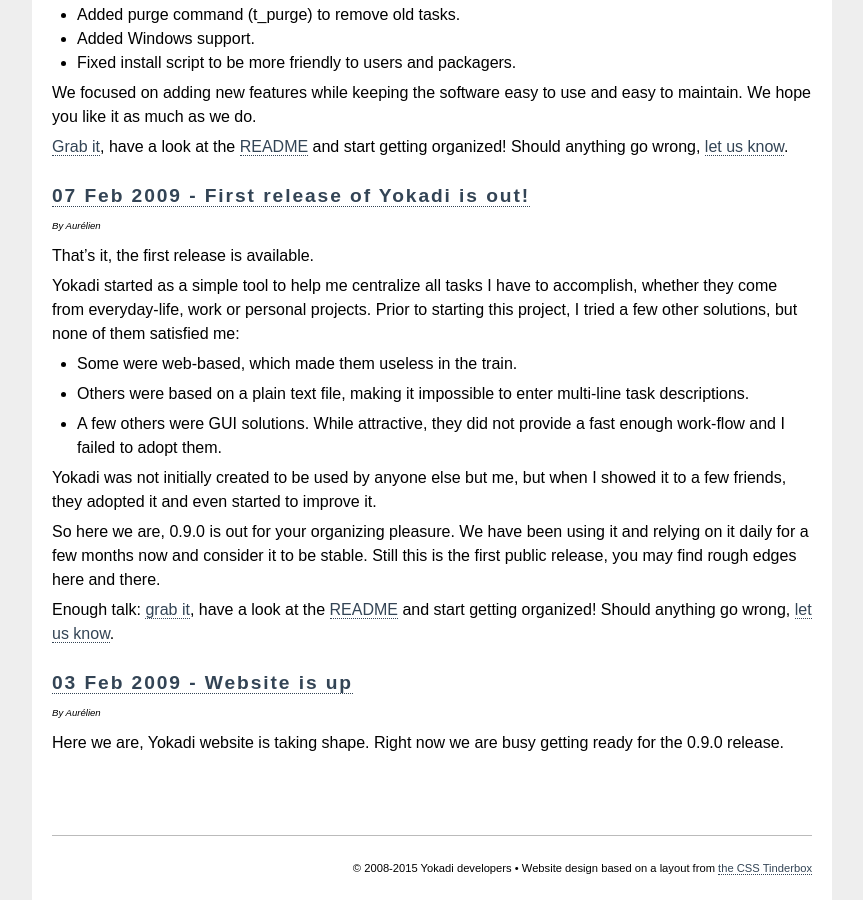
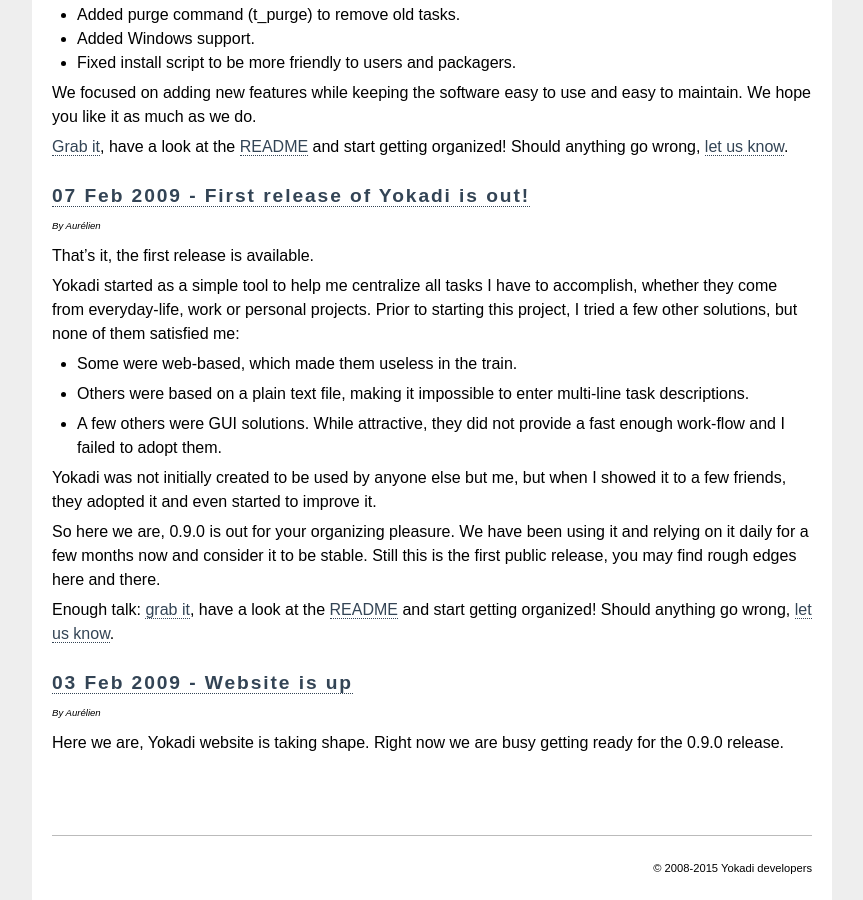
Before and after one commit to yokadi/yokadi.github.com, a Jekyll site: the page built from index.md, in a window 1280 px wide and 900 px high, scrolled down 3752 px. Shown: the whole window, without its empty margins (208-1071 px from the left). Built offline with Jekyll 4.4.1, drawn with Linux system fonts in a browser that asks for light colours; Markdown is read by kramdown in place of the engine named in the settings.

Commit message:
csstinderbox.com does not exist anymore

```diff
--- a/_layouts/base.html
+++ b/_layouts/base.html
@@ -26,8 +26,7 @@
     <div id="content">
         {{ content }}
         <div id="footer">
-            &copy; 2008-2015 Yokadi developers &bull; Website design based on a layout from
-            <a href="http://www.csstinderbox.com">the CSS Tinderbox</a>
+            &copy; 2008-2015 Yokadi developers
         </div>
     </div>
 
```
